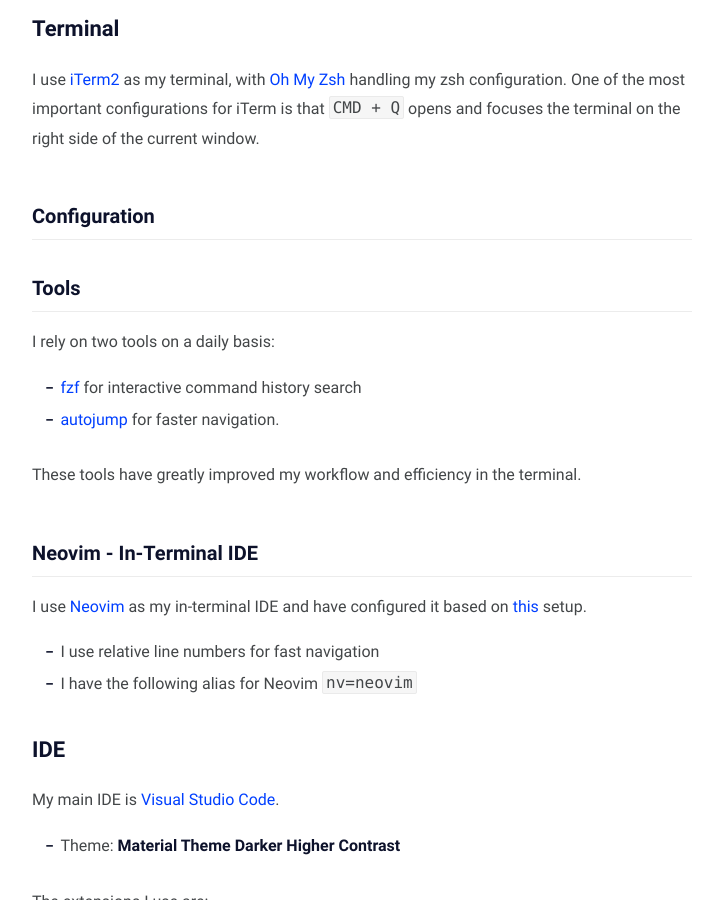
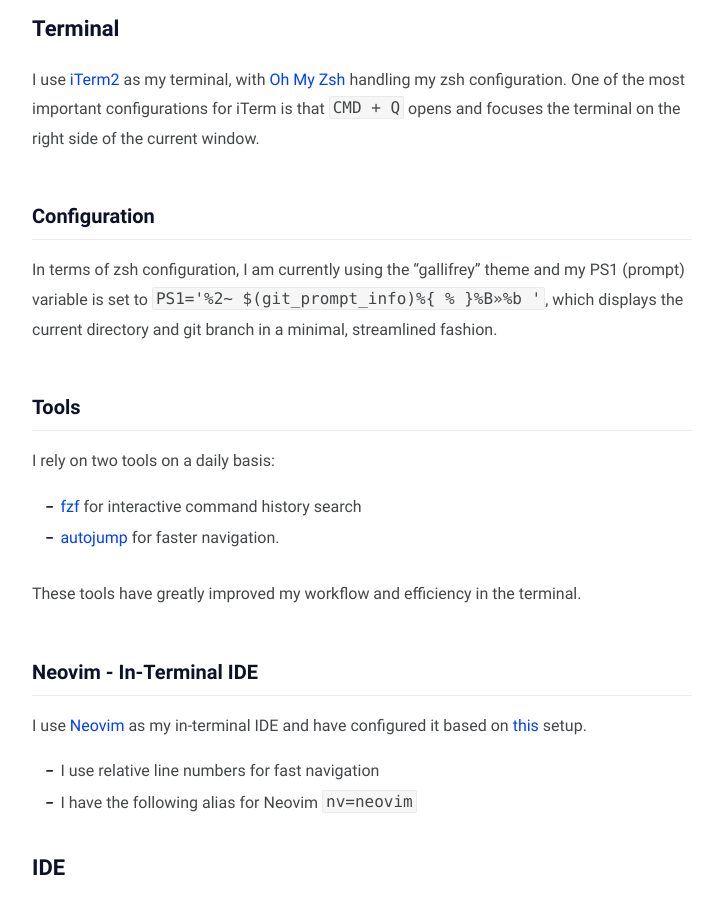
Before and after one commit to mile95/old-blog, a Jekyll site: the page built from _posts/devsetup/2023-01-24-devsetup2023.md, in a window 1280 px wide and 900 px high, scrolled down 756 px. Shown: the whole window, without its empty margins (278-1001 px from the left). Built offline with Jekyll 4.4.1, drawn with Linux system fonts in a browser that asks for light colours.

Commit message:
try escaping liquid errors

```diff
--- a/_posts/devsetup/2023-01-24-devsetup2023.md
+++ b/_posts/devsetup/2023-01-24-devsetup2023.md
@@ -18,6 +18,7 @@ I use [iTerm2](https://iterm2.com/) as my terminal, with [Oh My Zsh](https://ohm
 
 ### Configuration
 
+In terms of zsh configuration, I am currently using the "gallifrey" theme and my PS1 (prompt) variable is set to `PS1='%2~ $(git_prompt_info)%{ % }%B»%b '`, which displays the current directory and git branch in a minimal, streamlined fashion.
 
 ### Tools
 
```
